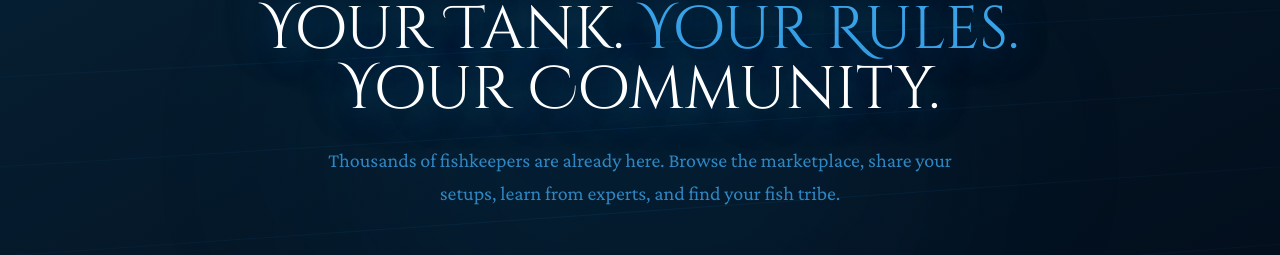
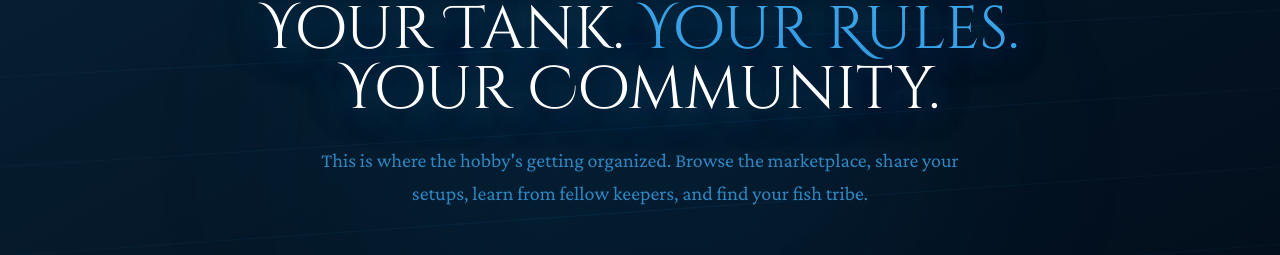
Before and after one commit to Blixx23/underground-aquarium, a Next.js app: page / in a window 1280 px wide. Shown: the part 3403-3658 px from the top of the page. Built offline with nearby package versions, Linux system fonts and the light colour scheme; no server answers.

Commit message:
Fix homepage community copy

```diff
--- a/src/components/sections/CTA.tsx
+++ b/src/components/sections/CTA.tsx
@@ -35,7 +35,7 @@ export default function CTA() {
         </h2>
 
         <p className="text-ocean-300/80 text-xl max-w-2xl mx-auto leading-relaxed mb-12">
-          Thousands of fishkeepers are already here. Browse the marketplace, share your setups, learn from experts, and find your fish tribe.
+          This is where the hobby&apos;s getting organized. Browse the marketplace, share your setups, learn from fellow keepers, and find your fish tribe.
         </p>
 
         <div className="flex flex-col sm:flex-row gap-4 justify-center">
@@ -56,7 +56,7 @@ export default function CTA() {
 
         {/* Trust note */}
         <p className="mt-10 text-xs font-mono text-ocean-600 tracking-wider">
-          Free to join · No credit card required · Open a shop whenever you're ready
+          Free to join · No credit card required · Open a shop whenever you&apos;re ready
         </p>
       </div>
     </section>
```
